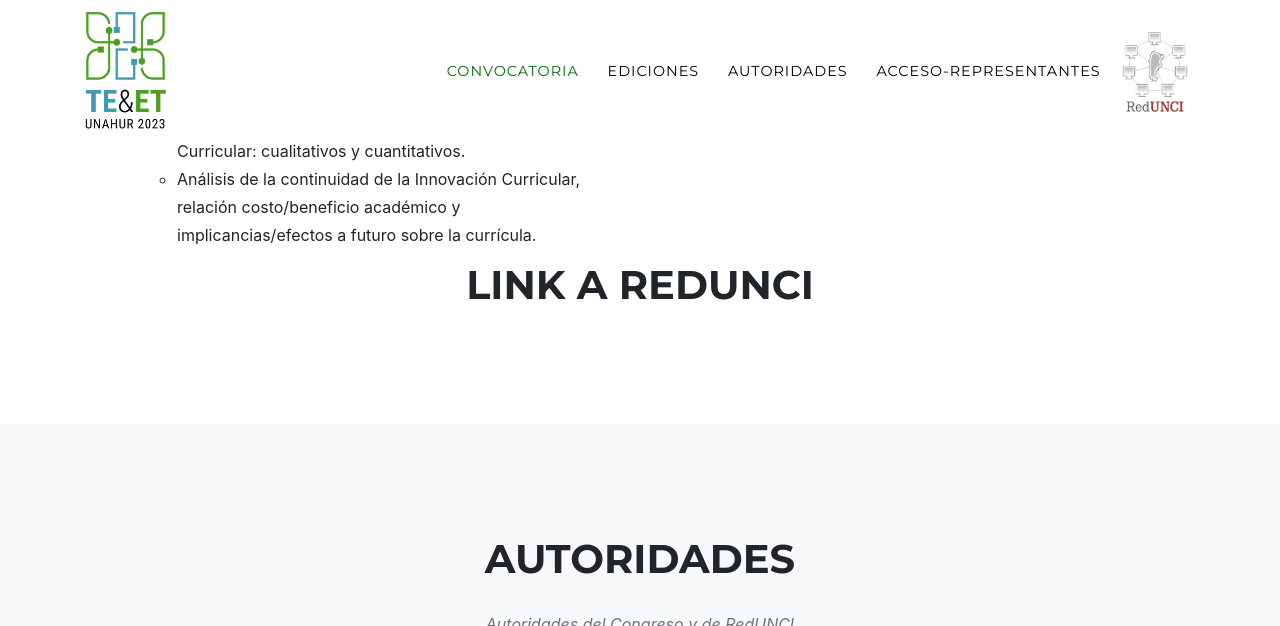
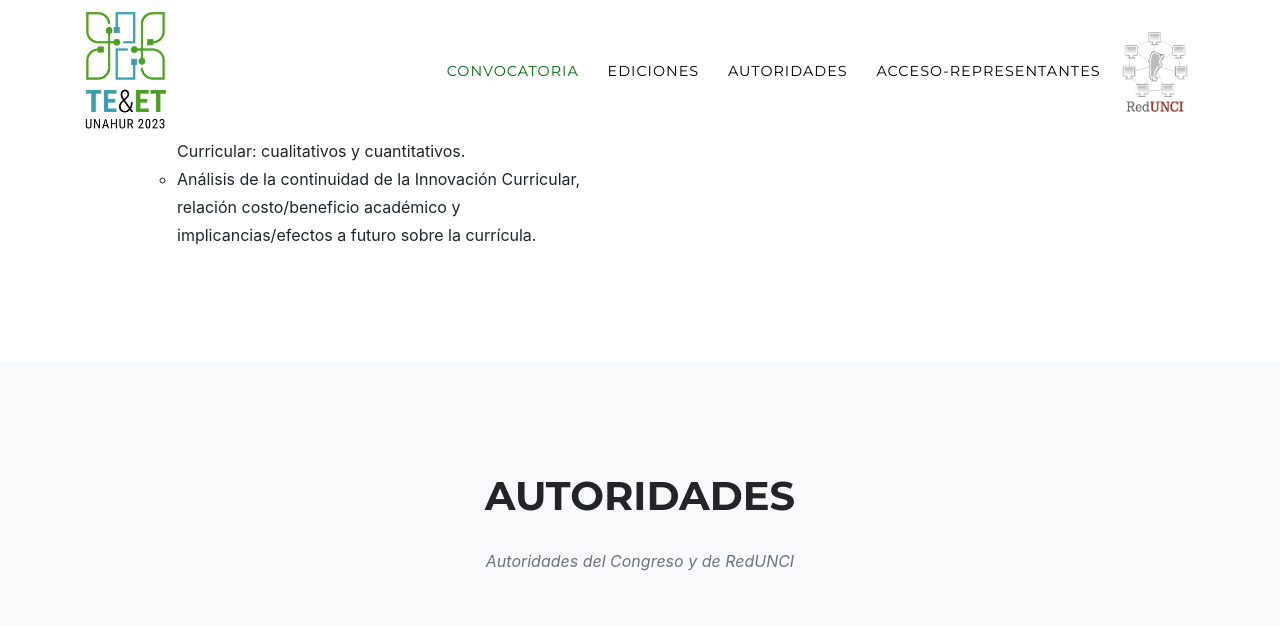
Before and after one commit to teyet2023unahur/teyet2023-2, a Jekyll site: the page built from index.md, in a window 1280 px wide and 900 px high, scrolled down 3488 px, cut to the strip 0-626 px from the top of the window. Built offline with Jekyll 4.4.1, drawn with Linux system fonts in a browser that asks for light colours; some web fonts are replaced.

Commit message:
Prueba para el push

```diff
--- a/_includes/actividades.html
+++ b/_includes/actividades.html
@@ -29,11 +29,6 @@
                 </ul>
             </div>
             {% endfor %}
-        </div>
-        <div class="row">
-            <div class="col-lg-12 text-center">
-                <h2 class="section-heading text-uppercase">Link a RedUnci</h2>
-            </div>
         </div>
     </div>
 </section>
```
